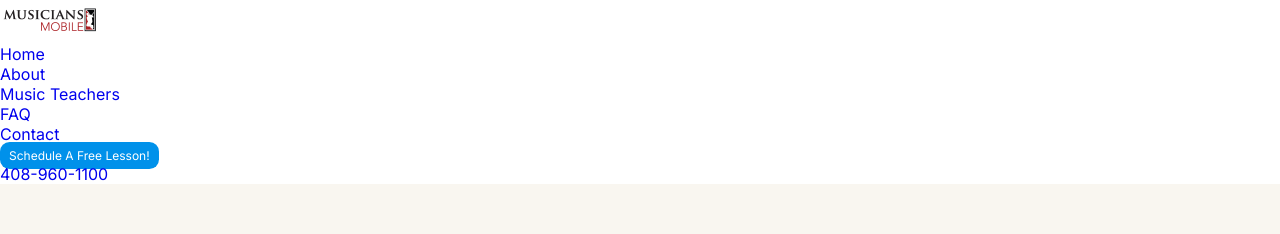
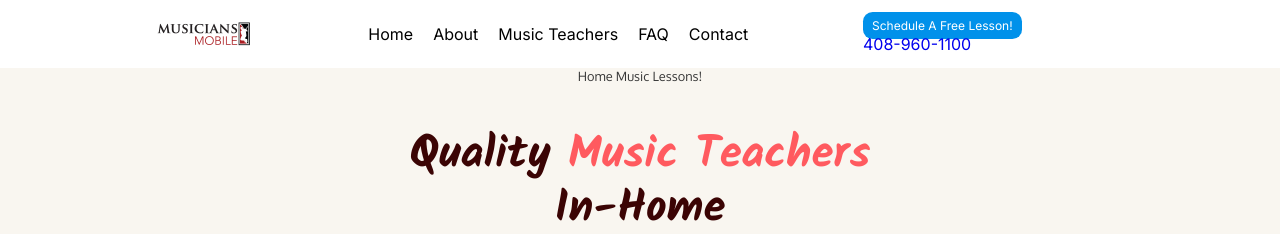
Before and after one commit to codeAdventureNow/Musicians_Mobile_Site_2023, a Next.js app: page / in a window 1280 px wide. Shown: the top 234 px of the page. Built offline with nearby package versions, Linux system fonts and the light colour scheme.

Commit message:
desktop nav looks ok button and phone number section need some work

```diff
--- a/src/app/components/nav/nav.module.css
+++ b/src/app/components/nav/nav.module.css
@@ -1,3 +1,30 @@
+.header {
+  position: fixed;
+  width: 100%;
+  top: 0;
+  right: 0;
+  z-index: 1000;
+  align-items: center;
+  justify-content: space-between;
+  transition: all 0.5s ease;
+  padding: 14px 2%;
+  background: white;
+  display: flex;
+}
+
+.navbar {
+}
+
+.navbar a {
+  color: var(--text-color);
+  font-size: 1rem;
+  font-weight: 400;
+  padding: 5px 0;
+  margin: 0px 10px;
+  transition: all 0.5s ease;
+  cursor: pointer;
+}
+
 .cta_button {
   background: #0091ea;
   color: white;
@@ -5,3 +32,18 @@
   padding: 0.5em 0.75em;
   font-size: 0.75rem;
 }
+
+@media (min-width: 1090px) {
+  .logo {
+    display: flex;
+    align-items: center;
+  }
+  .navbar {
+    display: flex;
+  }
+
+  .header {
+    padding: 14px 12%;
+    transition: 0.2s;
+  }
+}
--- a/src/app/components/nav/nav.tsx
+++ b/src/app/components/nav/nav.tsx
@@ -72,13 +72,13 @@ export default function Nav() {
           </Link>
         </li>
         <li>
-          <a
+          <Link
             className={activeLink === 'contact' ? 'active' : ''}
             onClick={() => handleLinkClick('contact')}
             href='#Contact'
           >
             Contact
-          </a>
+          </Link>
         </li>
       </ul>
       <div className='nav_cta'>
--- a/src/app/page.module.css
+++ b/src/app/page.module.css
@@ -1,19 +1,4 @@
 @import url('https://fonts.googleapis.com/css2?family=Kalam:wght@400;700&family=Oxygen:wght@300;400&family=Poppins:wght@200;300;400;600;700&display=swap');
-
-.header {
-  position: fixed;
-  width: 100%;
-  top: 0;
-  right: 0;
-  z-index: 1000;
-  align-items: center;
-  justify-content: center;
-  transition: all 0.5s ease;
-  border: 1px solid green;
-  padding: 14px 0;
-  background: #f5f5f4;
-  display: flex;
-}
 
 .logo {
   border: 1px solid green;
```
